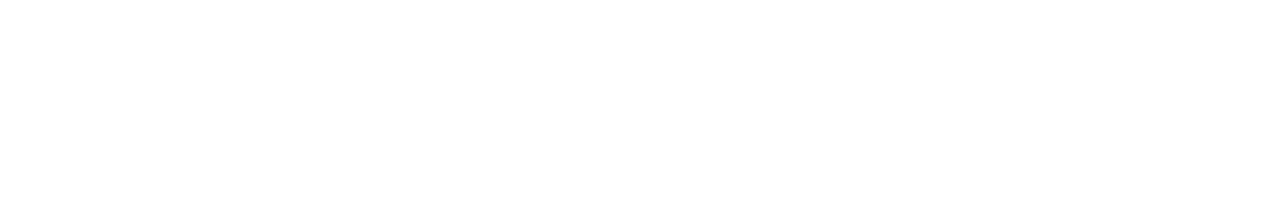
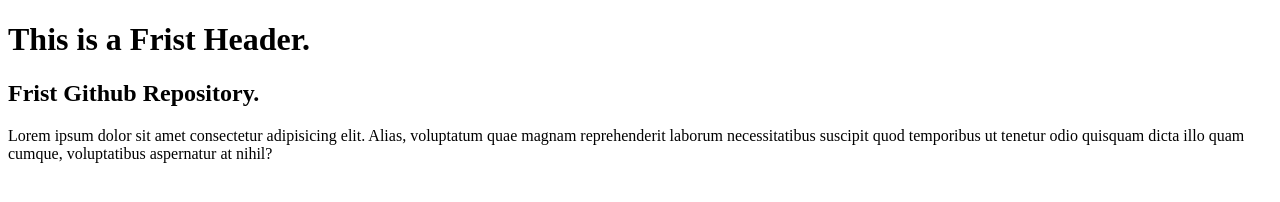
Before and after one commit to Moyej-uddin/Frist-Repository, a plain HTML site: page index.html in a window 1280 px wide. Drawn offline with Linux system fonts and the light colour scheme.

Commit message:
added header

```diff
--- a/index.html
+++ b/index.html
@@ -4,9 +4,13 @@
             <meta charset="UTF-8">
             <meta http-equiv="X-UA-Compatible" content="IE=edge">
             <meta name="viewport" content="width=device-width, initial-scale=1.0">
-            <title>My Frist Repository</title>
+            <title>My Frist Github Repository</title>
 </head>
 <body>
-
+            <h1> This is a Frist Header.</h1>
+            <h2> Frist Github Repository.</h2>
+            <p>
+                        Lorem ipsum dolor sit amet consectetur adipisicing elit. Alias, voluptatum quae magnam reprehenderit laborum necessitatibus suscipit quod temporibus ut tenetur odio quisquam dicta illo quam cumque, voluptatibus aspernatur at nihil?
+            </p>
 </body>
 </html>
```
